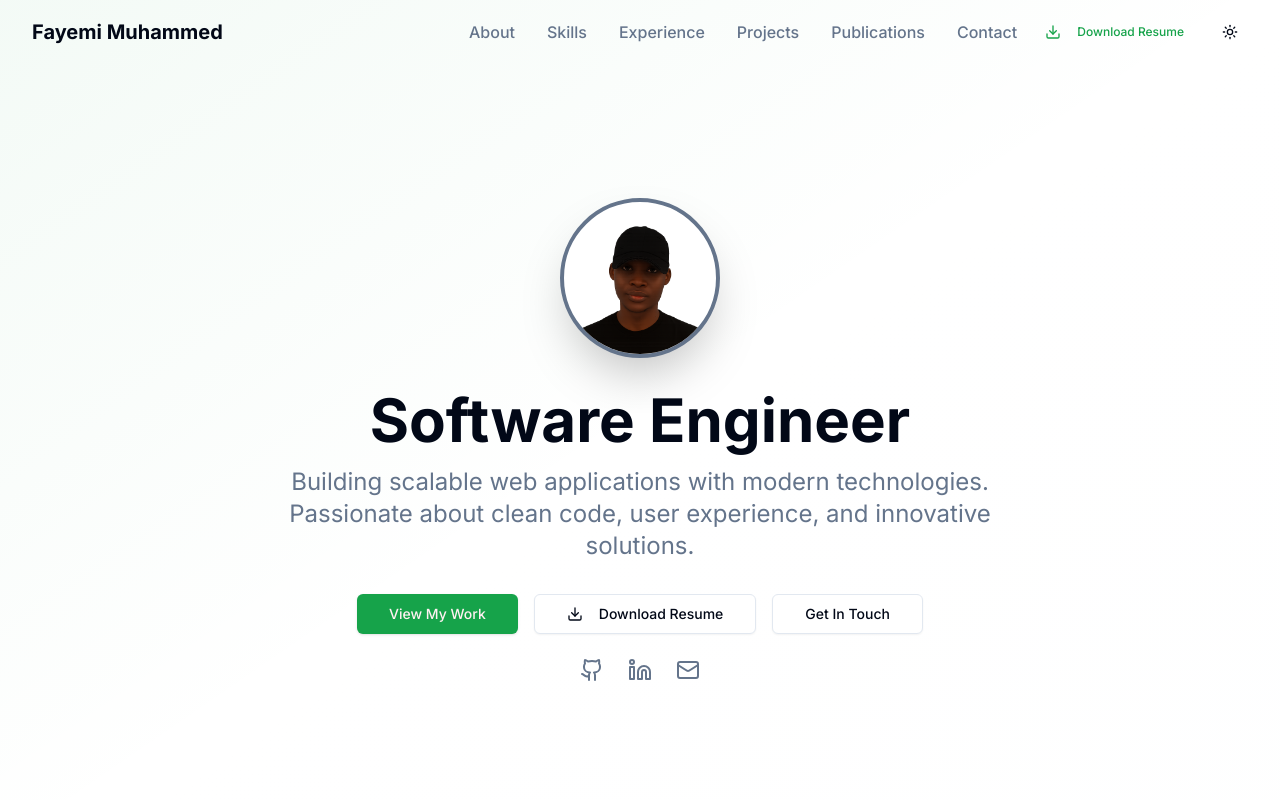
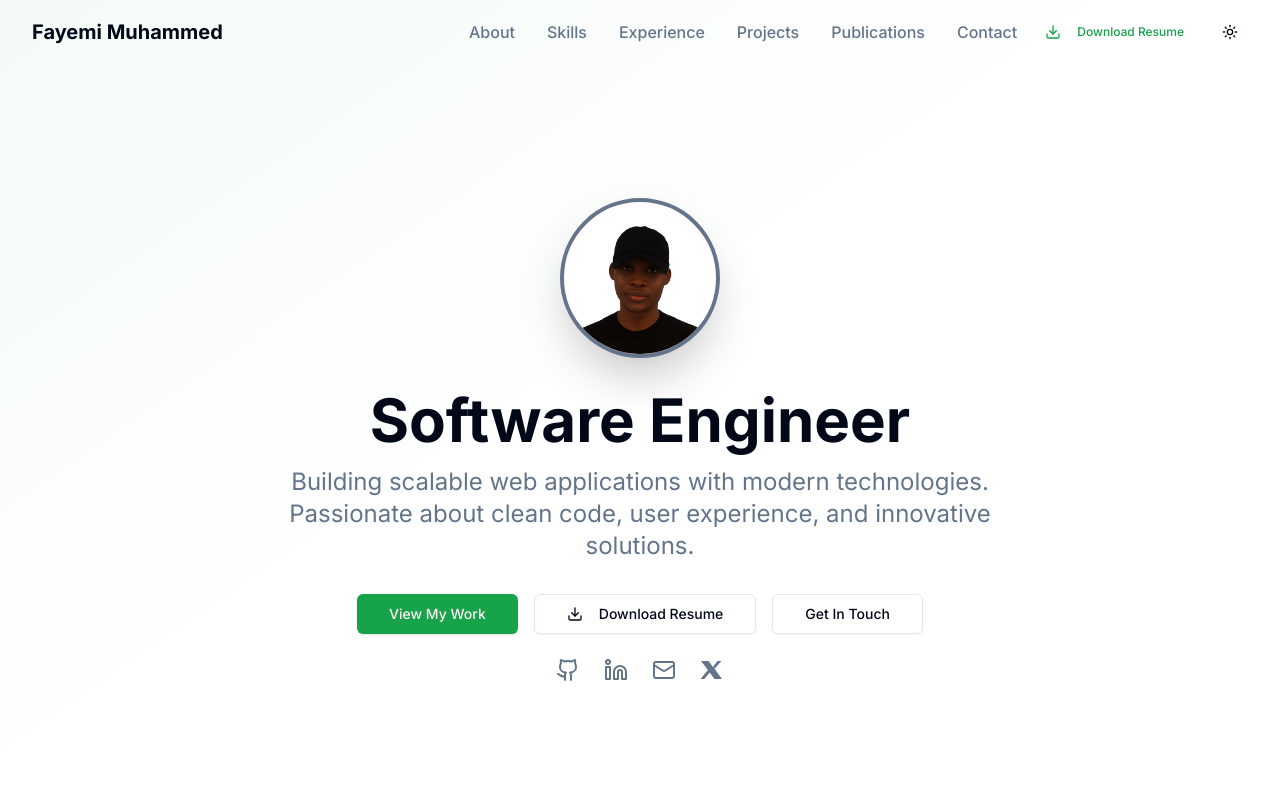
Before and after one commit to Muhadev/my-portfolio, a Next.js app: page / in a window 1280 px wide. Shown: the top 800 px of the page. Built offline with nearby package versions, Linux system fonts and the light colour scheme.

Commit message:
added the new twitter logo

```diff
--- a/src/components/layout/footer.tsx
+++ b/src/components/layout/footer.tsx
@@ -4,6 +4,17 @@ import { Github, Linkedin, Mail, Twitter } from "lucide-react"
 
 export function Footer() {
   const currentYear = new Date().getFullYear()
+
+  const XIcon = (props: React.SVGProps<SVGSVGElement>) => (
+  <svg
+    viewBox="0 0 24 24"
+    fill="currentColor"
+    aria-hidden="true"
+    {...props}
+  >
+    <path d="M17.5 3h3.9l-6.9 7.8L22 21h-7.6l-4.7-6.5-5.4 6.5H.5l7.5-9L1 3h7.6l4.3 6 4.6-6z" />
+  </svg>
+)
 
   const socialLinks = [
     {
@@ -17,7 +28,7 @@ export function Footer() {
       label: "LinkedIn",
     },
     {
-      icon: Twitter,
+      icon: XIcon,
       href: "https://twitter.com/Muha_dev",
       label: "Twitter",
     },
--- a/src/components/sections/hero.tsx
+++ b/src/components/sections/hero.tsx
@@ -18,6 +18,17 @@ export function Hero() {
     const element = document.querySelector(href)
     element?.scrollIntoView({ behavior: "smooth" })
   }
+
+  const XIcon = (props: React.SVGProps<SVGSVGElement>) => (
+    <svg
+      viewBox="0 0 24 24"
+      fill="currentColor"
+      aria-hidden="true"
+      {...props}
+    >
+      <path d="M17.5 3h3.9l-6.9 7.8L22 21h-7.6l-4.7-6.5-5.4 6.5H.5l7.5-9L1 3h7.6l4.3 6 4.6-6z" />
+    </svg>
+  )
 
   return (
     <section className="min-h-[110vh] flex items-center justify-center relative overflow-hidden">
@@ -118,6 +129,15 @@ export function Hero() {
               <Mail className="w-6 h-6" />
               <span className="sr-only">Email</span>
             </a>
+            <a
+              href="https://twitter.com/Muha_dev"
+              target="_blank"
+              rel="noopener noreferrer"
+              className="text-muted-foreground hover:text-foreground transition-colors duration-200"
+            >
+              <XIcon className="w-6 h-6" />
+              <span className="sr-only">Twitter (X)</span>
+            </a>
           </div>
         </div>
       </div>
```
